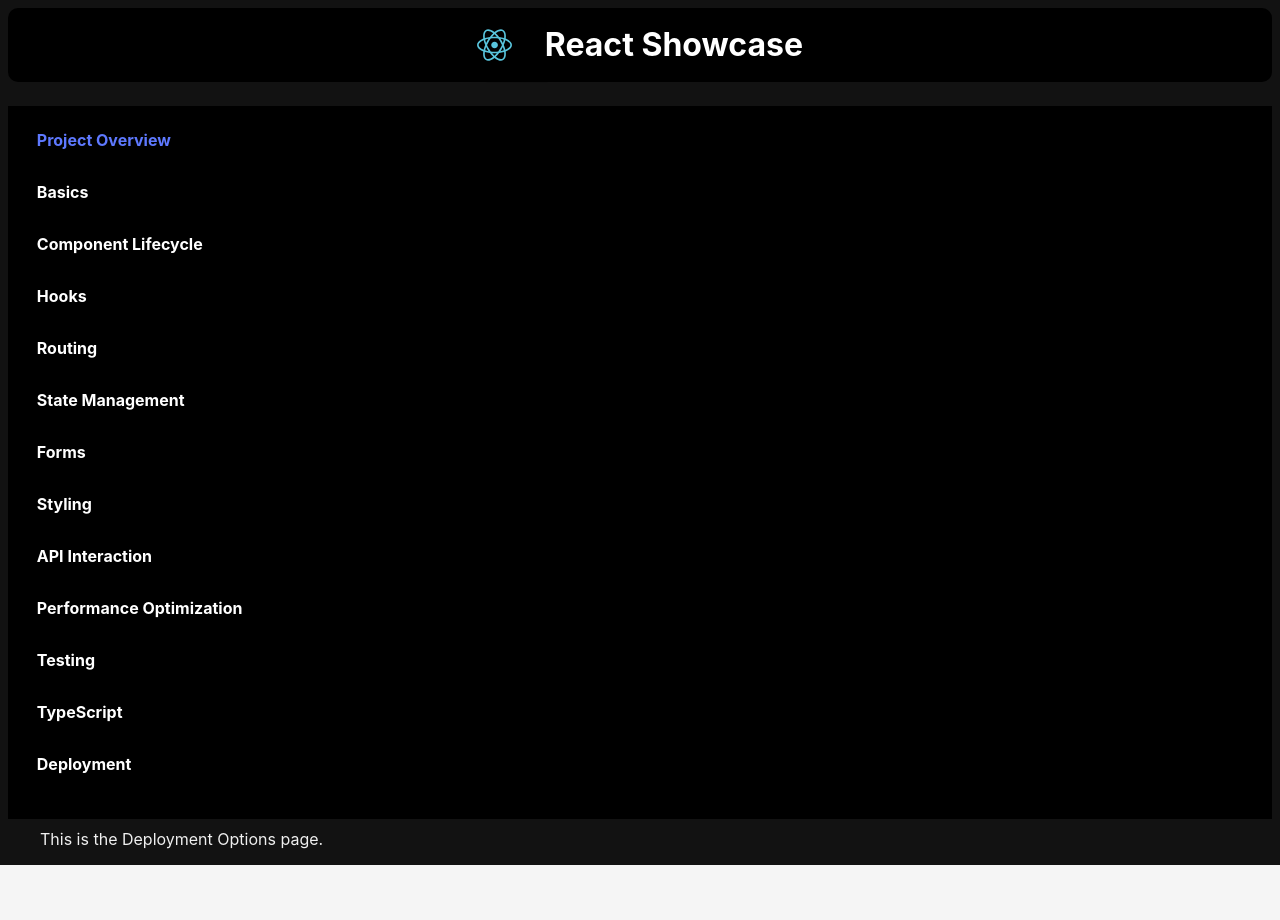
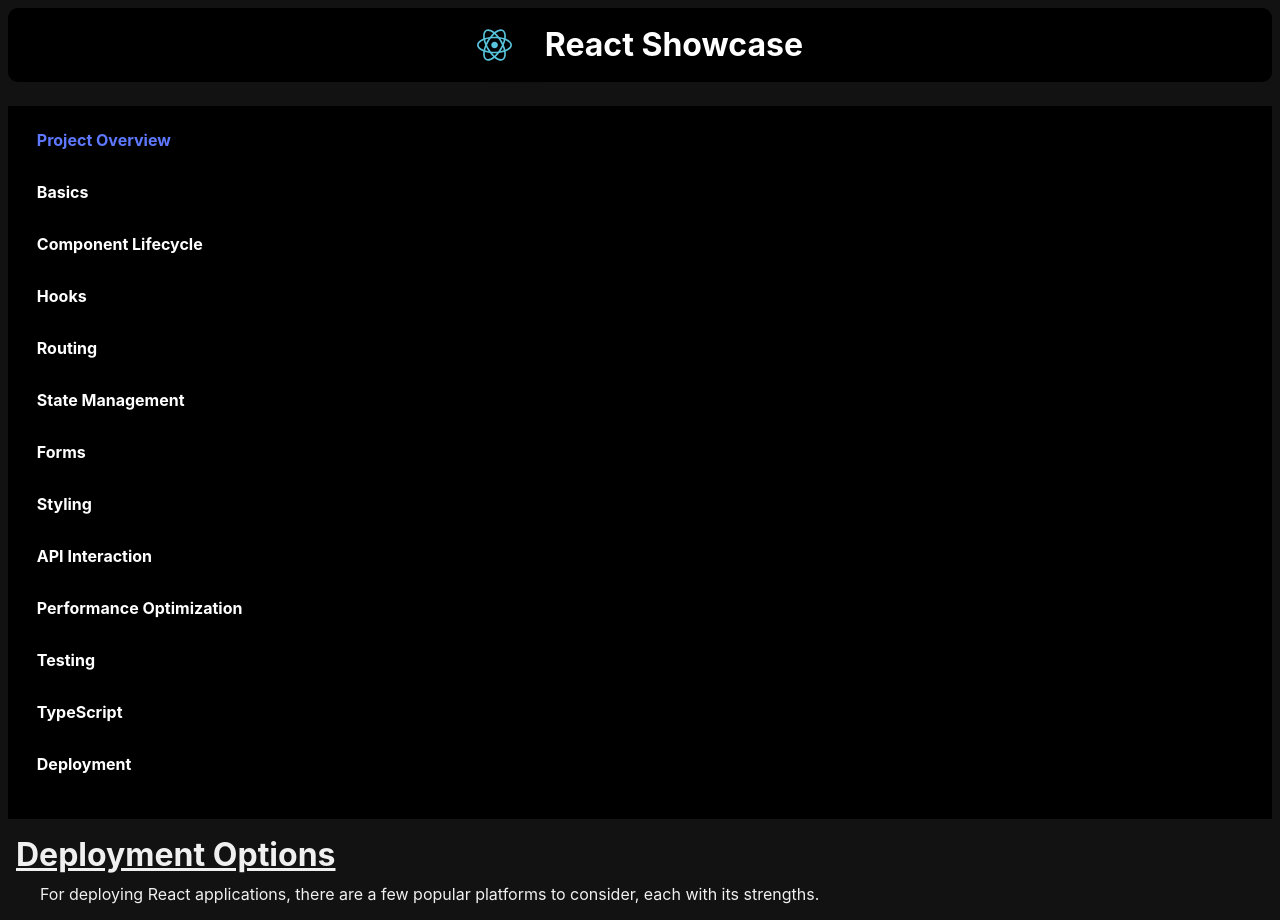
Before and after one commit to rees-kyle/react_showcase, a React (Create React App) app in the folder project/: page /react_showcase/deployment-options in a window 1280 px wide. Before the commit the page ends 865 px from the top, so only its background shows below. Built offline with nearby package versions, Linux system fonts and the light colour scheme.

Commit message:
Add DeploymentOptions component
- Added component file.
- Added to index in components folder.
- Deleted DeploymentOptions page.
- Added DeploymentOptionsPage page.
- Imported and added component to page.
- Modified import and route element in App.js.

```diff
--- a/project/src/App.js
+++ b/project/src/App.js
@@ -15,7 +15,7 @@
   HooksPage,
   LifecycleMethodsPage
 } from './pages/component_lifecycle';
-import DeploymentOptions from './pages/deployment/DeploymentOptions';
+import DeploymentOptionsPage from './pages/deployment/DeploymentOptionsPage';
 import {
   ControlledVsUncontrolledComponentsPage,
   FormLibrariesPage
@@ -64,7 +64,7 @@
           <Route path="/hooks" element={<HooksPage />} />
           <Route path="/lifecycle-methods" element={<LifecycleMethodsPage />} />
           {/* deployment options */}
-          <Route path="/deployment-options" element={<DeploymentOptions />} />
+          <Route path="/deployment-options" element={<DeploymentOptionsPage />} />
           {/* forms */}
           <Route path="/controlled-vs-uncontrolled-components" element={<ControlledVsUncontrolledComponentsPage />} />
           <Route path="/form-libraries" element={<FormLibrariesPage />} />
--- /dev/null
+++ b/project/src/components/deployment/deployment_options/DeploymentOptions.js
@@ -0,0 +1,12 @@
+const DeploymentOptions = () => {
+  return (
+    <div>
+      <h1 className="underline">Deployment Options</h1>
+      <p>
+        For deploying React applications, there are a few popular platforms to consider, each with its strengths.
+      </p>
+    </div>
+  );
+};
+
+export default DeploymentOptions;
--- /dev/null
+++ b/project/src/components/deployment/deployment_options/index.js
@@ -0,0 +1 @@
+export { default as DeploymentOptions } from './DeploymentOptions';
--- a/project/src/pages/deployment/DeploymentOptions.js
+++ /dev/null
@@ -1,9 +0,0 @@
-const DeploymentOptions = () => {
-  return (
-    <>
-      <p>This is the Deployment Options page.</p>
-    </>
-  );
-};
-
-export default DeploymentOptions;
--- /dev/null
+++ b/project/src/pages/deployment/DeploymentOptionsPage.js
@@ -0,0 +1,13 @@
+import {
+  DeploymentOptions
+} from '../../components/deployment/deployment_options';
+
+const DeploymentOptionsPage = () => {
+  return (
+    <>
+      <DeploymentOptions />
+    </>
+  );
+};
+
+export default DeploymentOptionsPage;
```
